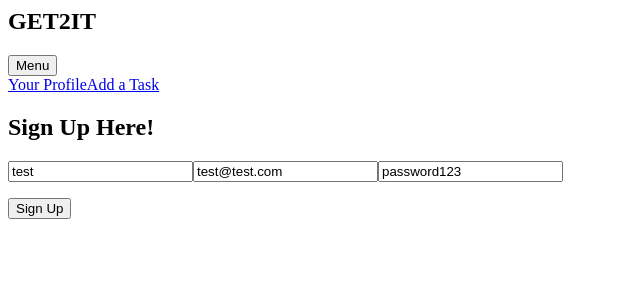
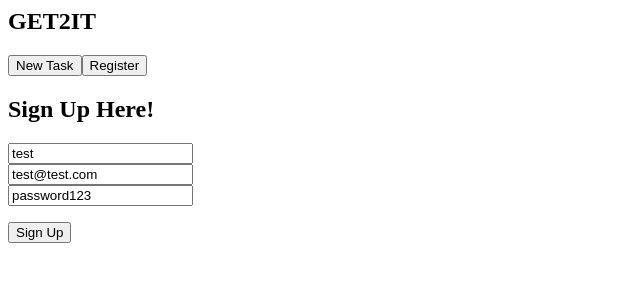
Before and after one commit to Harbison0906/To-Do-App, a React app: page /register in a window 1280 px wide. Shown: the top 300 px of the page, without its empty margins (0-640 px from the left). Built offline with nearby package versions, Linux system fonts and the light colour scheme.

Commit message:
worked on navbar; worked on styling register view

```diff
--- a/src/client/App.tsx
+++ b/src/client/App.tsx
@@ -7,7 +7,7 @@ import Tasks from './views/Tasks';
 import Profile from './views/Profile';
 import Navbar from './components/Navbar';
 import Details from './views/Details';
-import AddTask from './components/addTask';
+import AddTask from './views/addTask';
 
 
 
@@ -17,10 +17,12 @@ export default class App extends React.Component {
 		return (
 			<BrowserRouter>
 			<Navbar />
+
 				<Switch>
 					<Route exact path= "/login" component={Login}/>
 					<Route exact path= "/register" component={Register}/>
 					<Route exact path= "/profile" component={Profile}/>
+					<Route exact path= "/new_task" component={AddTask}/>
 					<Route exact path= "/tasks" component={Tasks}/>
 					<Route exact path= "/tasks/:taskid" component={Details}/>
 				</Switch>
--- a/src/client/components/Navbar.tsx
+++ b/src/client/components/Navbar.tsx
@@ -14,13 +14,17 @@ export default class Navbar extends React.Component<NavbarProps, NavbarState> {
         <section className="row mt-5">
           <div className="col-12">
             <h1 className="text-center">GET2IT</h1>
-            <div className="dropdown">
+            {/* <div className="dropdown">
               <button className="btn btn-secondary dropdown-toggle" type="button" id="dropdownMenuButton" data-toggle="dropdown" aria-haspopup="true" aria-expanded="false"> Menu </button>
               <div className="dropdown-menu" aria-labelledby="dropdownMenuButton">
                 <a className="dropdown-item" href="#">Your Profile</a>
                 <a className="dropdown-item" href="#">Add a Task</a>
               </div>
-            </div>
+            </div> */}
+          </div>
+          <div className="d-flex justify-content-left">
+          <Link to="/new_task"><button type="button" className="btn btn-light">New Task</button></Link>
+          <Link to="/register"><button type="button" className="btn btn-light">Register</button></Link>
           </div>
         </section>
       </main>
--- a/src/client/views/Register.tsx
+++ b/src/client/views/Register.tsx
@@ -23,9 +23,9 @@ export default class Register extends React.Component<RegisterProps, RegisterSta
   handleRegister = async (e: React.MouseEvent<HTMLButtonElement>) => {
     e.preventDefault();
     try {
-      let result = await json('/auth/register', 'POST', {name: this.state.name, email: this.state.email, password: this.state.password});
-      if(result) {
-        SetAccessToken(result.token, {userid: result.userid, role: result.role });
+      let result = await json('/auth/register', 'POST', { name: this.state.name, email: this.state.email, password: this.state.password });
+      if (result) {
+        SetAccessToken(result.token, { userid: result.userid, role: result.role });
         console.log(result);
         this.props.history.push('/Tasks');
       }
@@ -41,22 +41,30 @@ export default class Register extends React.Component<RegisterProps, RegisterSta
         <section className="row mt-5">
           <div className="col-12">
             <h1 className="text-center">Sign Up Here!</h1>
+          </div>
+          <div className="d-flex flex-column">
             <form>
+                <div className="form-group col-md-7">
                   <input
                     placeholder="Name"
                     value={this.state.name}
-                onChange={e => this.setState({name: e.target.value}) }
+                    onChange={e => this.setState({ name: e.target.value })}
                   />
+                </div>
+                <div className="form-group col-md-7">
                   <input
                     placeholder="Email"
                     value={this.state.email}
-                onChange={e => this.setState({email: e.target.value}) }
+                    onChange={e => this.setState({ email: e.target.value })}
                   />
+                </div>
+                <div className="form-group col-md-7">
                   <input
                     placeholder="Password"
                     value={this.state.password}
-                onChange={e => this.setState({password: e.target.value}) }
+                    onChange={e => this.setState({ password: e.target.value })}
                   />
+                </div>
             </form>
             <button onClick={this.handleRegister}>Sign Up</button>
           </div>
--- a/src/client/views/Tasks.tsx
+++ b/src/client/views/Tasks.tsx
@@ -2,7 +2,6 @@ import * as React from 'react';
 import { RouteComponentProps, Link } from 'react-router-dom';
 import { json } from '../utils/api';
 import { ITask } from '../utils/interfaces';
-import AddTask from '../components/addTask';
 
 interface TasksState {
   tasks: ITask[]
@@ -31,7 +30,6 @@ export default class Tasks extends React.Component<TasksProps, TasksState> {
         <section className="row mt-5">
           <div className="col-12">
             <h1 className="text-center">Tasks View</h1>
-            <AddTask />
             <>
               {this.state.tasks.map(task => {
                 return (
```
Also changed, not shown: src/client/views/addTask.tsx (renamed from src/client/components/addTask.tsx). Lines whose indentation alone changed are shown as unchanged.
